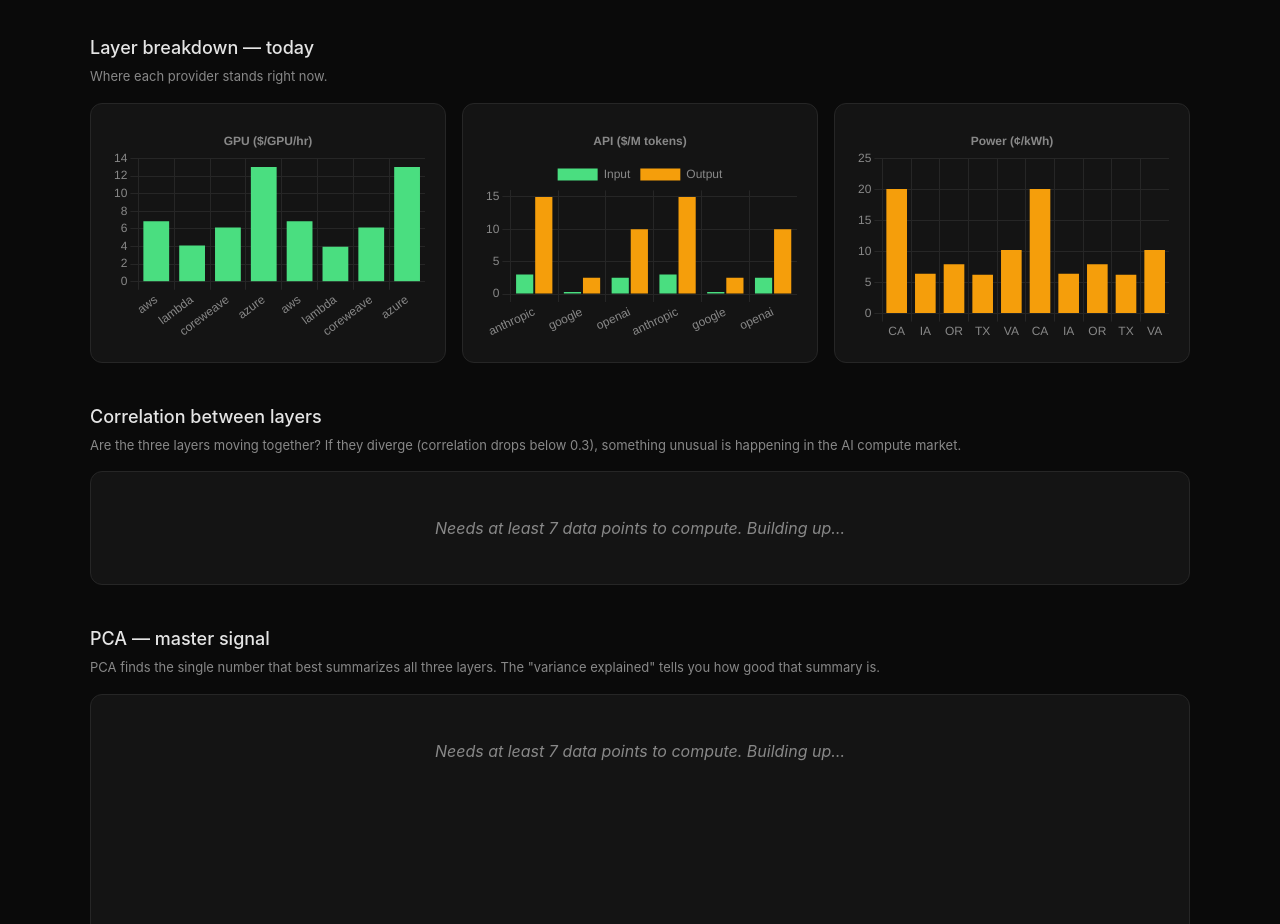
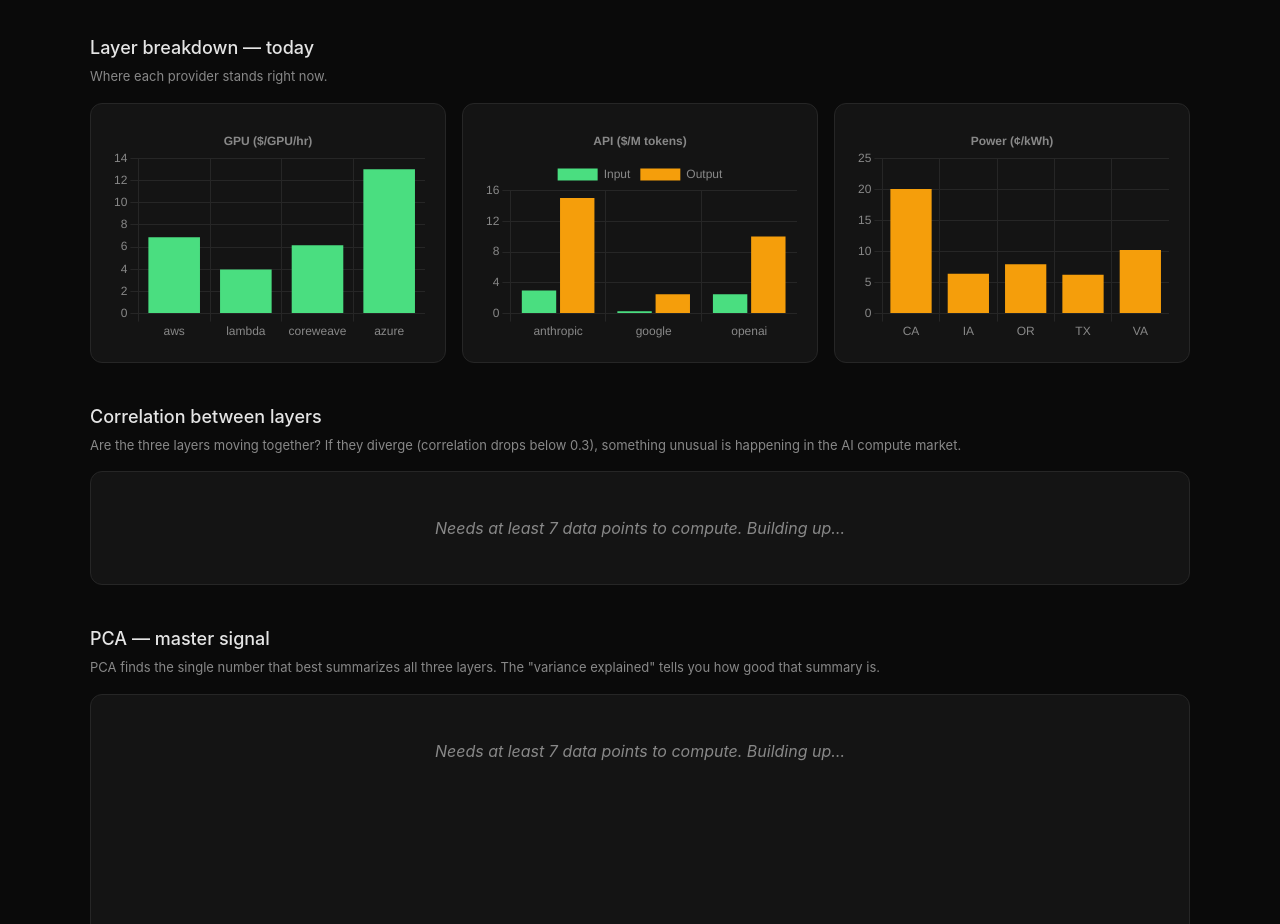
Before and after one commit to yiejun/acpi-index, a plain HTML site: page docs/index.html in a window 1280 px wide. Shown: the part 940-1864 px from the top of the page. Drawn offline with nearby package versions, Linux system fonts and the light colour scheme.

Commit message:
Dashboard latest-date filter + 2h cron

```diff
--- a/docs/index.html
+++ b/docs/index.html
@@ -169,7 +169,8 @@ function corrColor(c) {
   });
 
   // Layer breakdown
-  const gpu = data.layers.gpu || [];
+  const latestDate = data.meta.latest_date;
+  const gpu = (data.layers.gpu || []).filter(r => r.date === latestDate);
   new Chart(document.getElementById('chart-gpu').getContext('2d'), {
     type: 'bar',
     data: { labels: gpu.map(r => r.provider),
@@ -178,7 +179,7 @@ function corrColor(c) {
       plugins: { legend: { display: false }, title: { display: true, text: 'GPU ($/GPU/hr)' } } }
   });
 
-  const api = data.layers.api || [];
+  const api = (data.layers.api || []).filter(r => r.date === latestDate);
   new Chart(document.getElementById('chart-api').getContext('2d'), {
     type: 'bar',
     data: { labels: api.map(r => r.provider),
@@ -189,7 +190,7 @@ function corrColor(c) {
       plugins: { title: { display: true, text: 'API ($/M tokens)' } } }
   });
 
-  const power = data.layers.power || [];
+  const power = (data.layers.power || []).filter(r => r.date === latestDate);
   new Chart(document.getElementById('chart-power').getContext('2d'), {
     type: 'bar',
     data: { labels: power.map(r => r.state),
```
Also changed, not shown: docs/decisions.md (+5 -0 lines).
